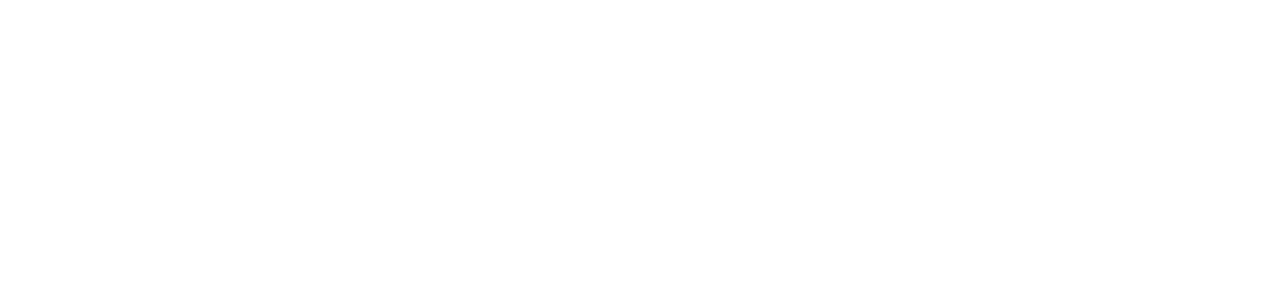
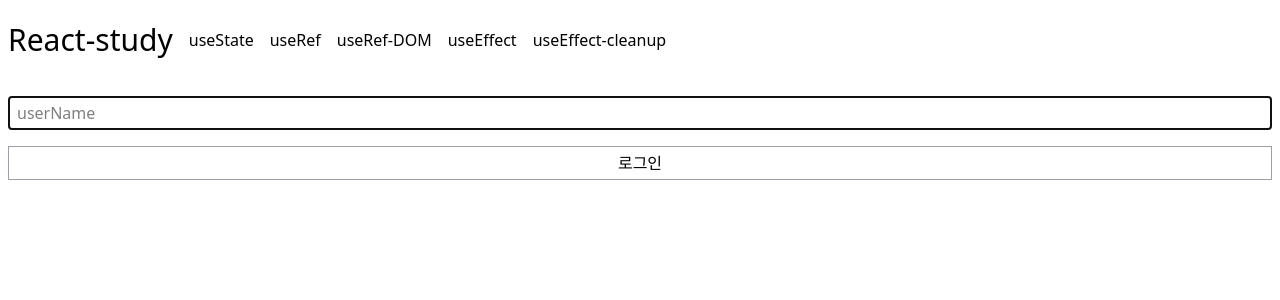
Before and after one commit to Doosic/front, a React (Vite) app in the folder react-study/: page /ref-dom in a window 1280 px wide. Before the commit this address had no page. Shown: the top 300 px of the page. Built offline with nearby package versions, Linux system fonts and the light colour scheme.

Commit message:
add: useRef-dom

```diff
--- a/react-study/src/App.jsx
+++ b/react-study/src/App.jsx
@@ -9,6 +9,7 @@
 import Ref from "./views/Ref.jsx";
 import Effect from "./views/Effect.jsx";
 import EffectCleanUp from "./views/EffectCleanUp.jsx";
+import RefDOM from "./views/RefDOM.jsx";
 
 function App() {
 
@@ -20,6 +21,7 @@
           <Route path="ref" element={<Ref/>}></Route>
           <Route path="effect" element={<Effect/>}></Route>
           <Route path="effect-cleanup" element={<EffectCleanUp/>}></Route>
+          <Route path="ref-dom" element={<RefDOM/>}></Route>
         </Route>
       </Routes>
     </Router>
--- a/react-study/src/layout/AppLayout.jsx
+++ b/react-study/src/layout/AppLayout.jsx
@@ -8,6 +8,7 @@
               <p className="text-3xl">React-study</p>
               <Link to="/state">useState</Link>
               <Link to="/ref">useRef</Link>
+              <Link to="/ref-dom">useRef-DOM</Link>
               <Link to="/effect">useEffect</Link>
               <Link to="/effect-cleanup">useEffect-cleanup</Link>
             </header>
--- /dev/null
+++ b/react-study/src/views/RefDOM.jsx
@@ -0,0 +1,21 @@
+import {useEffect, useRef} from "react";
+
+const RefDOM = () => {
+  // useRef와 태그의 ref props를 통해서 해당 태그의 참조를 가져올 수 있다.
+  const inputRef = useRef(null);
+
+  useEffect(() => {
+    // dom에 접근하여 focus 함수 실행
+    inputRef.current.focus();
+    console.log(inputRef)
+  })
+
+  return (
+    <div className="flex flex-col space-y-4">
+      <input ref={inputRef} className="border border-zinc-400 px-2 py-1" type="text" placeholder="userName"/>
+      <button className="border border-zinc-400 px-2 py-1">로그인</button>
+    </div>
+  )
+}
+
+export default RefDOM
```
